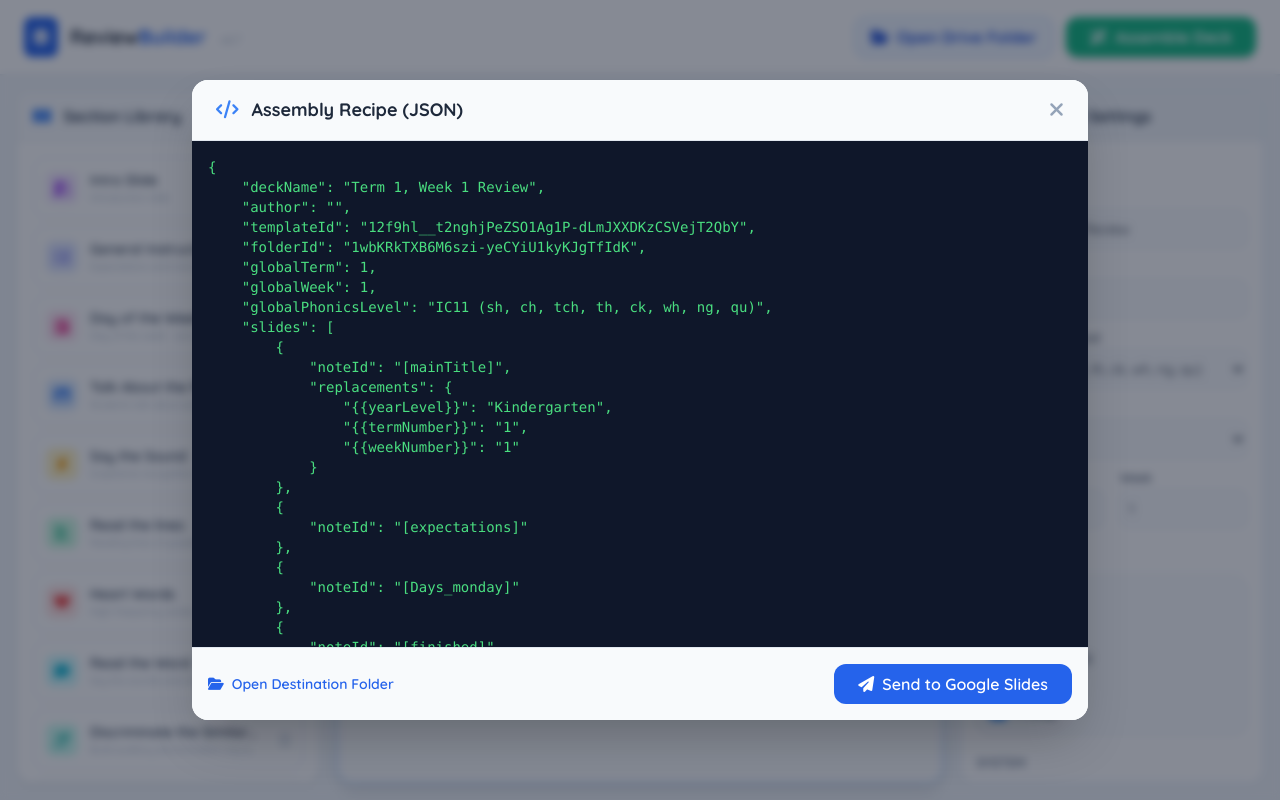
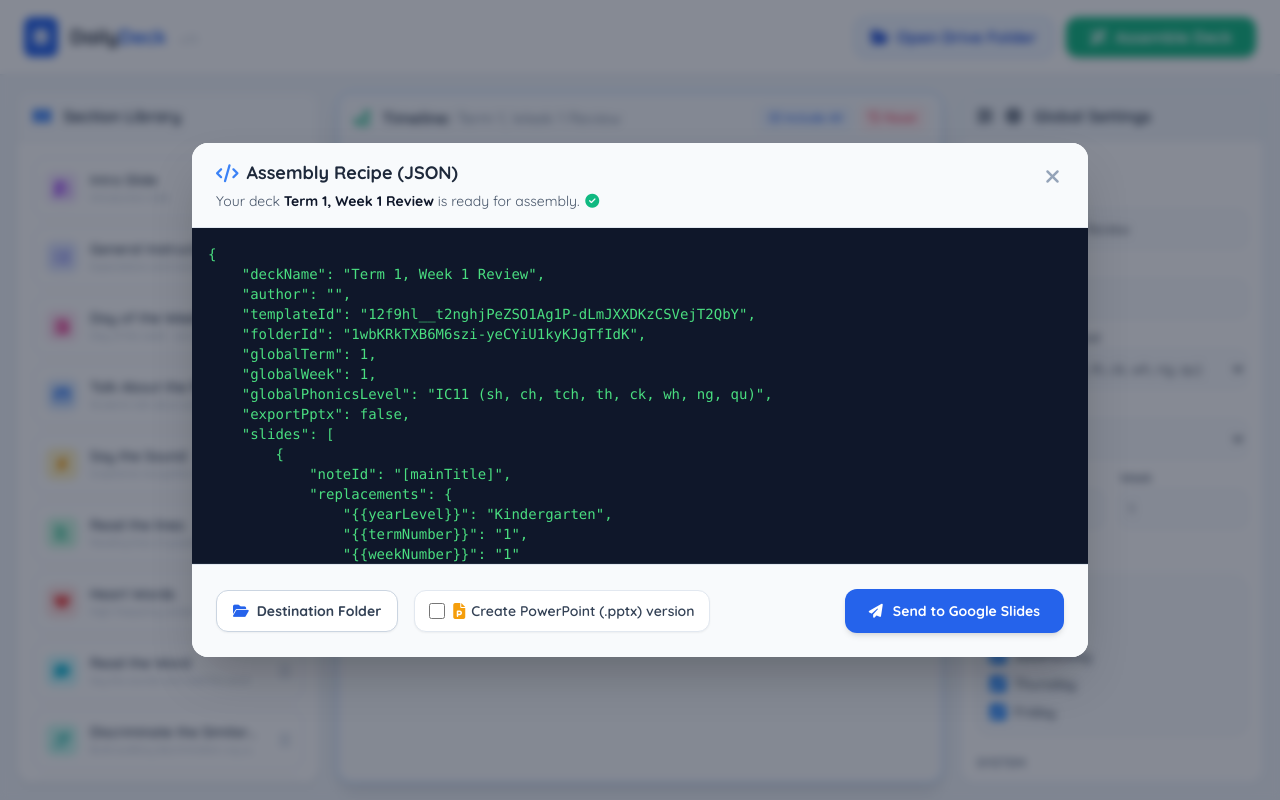
Before and after one commit to anlezark/DailyDecker, a website: page index.html in a window 1280 px wide. Both pictures are taken after a click on the button "Assemble Deck". Drawn offline with nearby package versions, Linux system fonts and the light colour scheme; a web font is replaced by a local one.

Commit message:
feat: rebrand to Daily Deck and implement backend API
Rename project from Daily Review Builder to Daily Deck and introduce a Google Apps Script backend to support automated slide deck generation from templates.

```diff
--- a/index.html
+++ b/index.html
@@ -3,7 +3,7 @@
 <head>
     <meta charset="UTF-8">
     <meta name="viewport" content="width=device-width, initial-scale=1.0">
-    <title>Daily Review Builder - v6.7</title>
+    <title>Daily Deck - v7.1</title>
     <script src="https://cdn.tailwindcss.com"></script>
     <script src="https://cdn.jsdelivr.net/npm/sortablejs@latest/Sortable.min.js"></script>
     <link href="https://fonts.googleapis.com/css2?family=Quicksand:wght@400;500;600;700&display=swap" rel="stylesheet">
@@ -31,7 +31,7 @@
     <header class="bg-white border-b border-slate-200 px-6 py-4 flex justify-between items-center shrink-0 z-10 relative shadow-sm">
         <div class="flex items-center gap-3">
             <div class="bg-blue-600 text-white p-2 rounded-lg"><i class="fa-solid fa-layer-group"></i></div>
-            <h1 class="text-xl font-bold text-slate-800">Review<span class="text-blue-600">Builder</span> <span class="text-xs text-slate-400 font-normal ml-2">v6.7</span></h1>
+            <h1 class="text-xl font-bold text-slate-800">Daily<span class="text-blue-600">Deck</span> <span class="text-xs text-slate-400 font-normal ml-2">v7.1</span></h1>
         </div>
         <div class="flex items-center gap-3">
             <button id="btn-open-folder-header" class="bg-blue-50 hover:bg-blue-100 text-blue-700 px-4 py-2 rounded-xl font-bold transition-colors shadow-sm flex items-center gap-2 border border-blue-200">
@@ -84,22 +84,40 @@
         </div>
     </main>
 
-    <div id="json-modal" class="fixed inset-0 bg-slate-900/50 backdrop-blur-sm hidden z-50 flex items-center justify-center p-8 opacity-0 transition-opacity">
-        <div class="bg-white rounded-2xl shadow-2xl w-full max-w-4xl h-full max-h-[80vh] flex flex-col overflow-hidden transform scale-95 transition-transform" id="json-modal-content">
-            <div class="px-6 py-4 border-b border-slate-200 flex justify-between items-center bg-slate-50">
-                <h2 class="font-bold text-lg text-slate-800"><i class="fa-solid fa-code text-blue-500 mr-2"></i> Assembly Recipe (JSON)</h2>
-                <button id="btn-close-modal" class="text-slate-400 hover:text-slate-600"><i class="fa-solid fa-xmark text-xl"></i></button>
+    <div id="json-modal" class="fixed inset-0 bg-slate-900/50 backdrop-blur-sm hidden z-50 flex items-center justify-center p-6 opacity-0 transition-opacity">
+        <div class="bg-white rounded-2xl shadow-2xl w-full max-w-4xl max-h-[85vh] flex flex-col overflow-hidden transform scale-95 transition-transform" id="json-modal-content">
+            <div class="px-6 py-4 border-b border-slate-200 flex justify-between items-start bg-slate-50 shrink-0">
+                <div>
+                    <h2 class="font-bold text-lg text-slate-800 flex items-center gap-2">
+                        <i class="fa-solid fa-code text-blue-500"></i> Assembly Recipe (JSON)
+                    </h2>
+                    <p class="text-sm text-slate-600 mt-1" id="modal-deck-subtitle">
+                        Your deck <strong class="font-bold text-slate-900" id="modal-deck-name">Term 1, Week 1 Review</strong> is ready for assembly. <i class="fa-solid fa-circle-check text-emerald-500 ml-0.5"></i>
+                    </p>
+                </div>
+                <button id="btn-close-modal" class="text-slate-400 hover:text-slate-600 p-1 transition-colors"><i class="fa-solid fa-xmark text-xl"></i></button>
             </div>
-            <div class="flex-1 p-4 bg-slate-900 overflow-y-auto">
-                <pre id="json-output" class="text-green-400 font-mono text-sm whitespace-pre-wrap break-words"></pre>
+            <div class="max-h-[42vh] p-4 bg-slate-900 overflow-y-auto border-b border-slate-800">
+                <pre id="json-output" class="text-green-400 font-mono text-xs sm:text-sm whitespace-pre-wrap break-words leading-relaxed"></pre>
             </div>
-            <div class="p-4 border-t border-slate-200 bg-slate-50 flex justify-between items-center">
-                <button id="btn-open-folder-modal" class="text-blue-600 hover:text-blue-800 font-semibold text-sm flex items-center gap-2 transition-colors">
-                    <i class="fa-solid fa-folder-open"></i> Open Destination Folder
-                </button>
-                <div class="flex items-center gap-4">
+            <div class="p-6 bg-slate-50 flex flex-col sm:flex-row justify-between items-center gap-4 shrink-0 border-t border-slate-200">
+                <div class="flex items-center gap-4 w-full sm:w-auto">
+                    <button id="btn-open-folder-modal" class="text-slate-700 hover:text-blue-700 bg-white hover:bg-blue-50 border border-slate-300 hover:border-blue-300 px-4 py-2.5 rounded-xl font-bold text-sm flex items-center gap-2 transition-all shadow-sm shrink-0">
+                        <i class="fa-solid fa-folder-open text-blue-600"></i> Destination Folder
+                    </button>
+                    <label class="flex items-center gap-2 text-sm font-semibold text-slate-700 cursor-pointer bg-white px-3.5 py-2 rounded-xl border border-slate-200 hover:border-amber-400 transition-colors shadow-sm select-none shrink-0">
+                        <input type="checkbox" id="chk-export-pptx" class="w-4 h-4 text-amber-600 rounded border-slate-300 focus:ring-amber-500 cursor-pointer">
+                        <span class="flex items-center gap-1.5"><i class="fa-solid fa-file-powerpoint text-amber-500 text-base"></i> Create PowerPoint (.pptx) version</span>
+                    </label>
+                </div>
+                <div class="flex items-center gap-3 w-full sm:w-auto justify-end">
+                    <div id="pptx-download-container" class="hidden">
+                        <button id="btn-download-pptx" class="bg-amber-500 hover:bg-amber-600 text-white px-5 py-3 rounded-xl font-bold transition-all flex items-center gap-2 shadow-md hover:shadow-lg text-sm shrink-0">
+                            <i class="fa-solid fa-download"></i> Download PowerPoint
+                        </button>
+                    </div>
                     <span id="api-status" class="text-sm font-semibold text-slate-500 hidden">Sending...</span>
-                    <button id="btn-send-api" class="bg-blue-600 hover:bg-blue-700 text-white px-6 py-2 rounded-xl font-semibold transition-colors flex items-center gap-2">
+                    <button id="btn-send-api" class="bg-blue-600 hover:bg-blue-700 text-white px-6 py-3 rounded-xl font-bold transition-all flex items-center gap-2.5 shadow-md hover:shadow-lg text-sm shrink-0">
                         <i class="fa-solid fa-paper-plane"></i> Send to Google Slides
                     </button>
                 </div>
@@ -1308,7 +1326,59 @@
             return pyramid.join('\n');
         }
 
+        let createdDeckUrl = null;
+        let createdPptxUrl = null;
+
+        function resetModalState() {
+            createdDeckUrl = null;
+            createdPptxUrl = null;
+            const btn = document.getElementById('btn-send-api');
+            const status = document.getElementById('api-status');
+            const deckNameEl = document.getElementById('modal-deck-name');
+            const pptxContainer = document.getElementById('pptx-download-container');
+
+            if (deckNameEl) {
+                deckNameEl.textContent = globalSettings.deckName || "Daily Review";
+            }
+
+            if (status) {
+                status.textContent = "";
+                status.className = "text-sm font-semibold text-slate-500 hidden";
+            }
+
+            if (pptxContainer) {
+                pptxContainer.classList.add('hidden');
+            }
+
+            if (btn) {
+                btn.disabled = false;
+                btn.className = "bg-blue-600 hover:bg-blue-700 text-white px-6 py-3 rounded-xl font-bold transition-all flex items-center gap-2.5 shadow-md hover:shadow-lg text-sm shrink-0";
+                btn.innerHTML = `<i class="fa-solid fa-paper-plane"></i> Send to Google Slides`;
+            }
+        }
+
+        document.getElementById('chk-export-pptx')?.addEventListener('change', (e) => {
+            if (currentRecipe) {
+                currentRecipe.exportPptx = e.target.checked;
+                const output = document.getElementById('json-output');
+                if (output) {
+                    output.textContent = JSON.stringify(currentRecipe, null, 4);
+                }
+            }
+        });
+
+        document.getElementById('btn-download-pptx')?.addEventListener('click', () => {
+            if (createdPptxUrl) {
+                window.open(createdPptxUrl, '_blank');
+            }
+        });
+
         document.getElementById('btn-assemble').addEventListener('click', () => {
+            resetModalState();
+
+            const chkPptx = document.getElementById('chk-export-pptx');
+            const exportPptx = chkPptx ? chkPptx.checked : false;
+
             const recipe = {
                 deckName: globalSettings.deckName,
                 author: globalSettings.preparedBy || "",
@@ -1317,6 +1387,7 @@
                 globalTerm: globalSettings.term,
                 globalWeek: globalSettings.week,
                 globalPhonicsLevel: globalSettings.phonicsLevel,
+                exportPptx: exportPptx,
                 slides: []
             };
 
@@ -1607,13 +1678,18 @@
         document.getElementById('btn-open-folder-modal').addEventListener('click', openDriveFolder);
 
         document.getElementById('btn-send-api').addEventListener('click', async () => {
+            if (createdDeckUrl) {
+                window.open(createdDeckUrl, '_blank');
+                return;
+            }
+
             if (!currentRecipe) return;
 
             const btn = document.getElementById('btn-send-api');
             const status = document.getElementById('api-status');
 
             btn.disabled = true;
-            btn.classList.add('opacity-50', 'cursor-not-allowed');
+            btn.className = "bg-blue-600 text-white px-7 py-3 rounded-xl font-bold transition-all flex items-center gap-2.5 shadow-md text-sm shrink-0 opacity-50 cursor-not-allowed";
             status.classList.remove('hidden');
             status.textContent = "Building presentation... (this may take 10-20 seconds)";
             status.className = "text-sm font-semibold text-blue-600 animate-pulse";
@@ -1630,12 +1706,20 @@
                 const result = await response.json();
 
                 if (result.status === "success") {
+                    createdDeckUrl = result.url;
                     status.textContent = "Success!";
                     status.className = "text-sm font-bold text-emerald-500";
                     btn.innerHTML = `<i class="fa-solid fa-arrow-up-right-from-square"></i> Open Google Slides`;
-                    btn.onclick = () => window.open(result.url, '_blank');
-                    btn.classList.remove('opacity-50', 'cursor-not-allowed');
+                    btn.className = "bg-emerald-600 hover:bg-emerald-700 text-white px-6 py-3 rounded-xl font-bold transition-all flex items-center gap-2.5 shadow-md hover:shadow-lg text-sm shrink-0";
                     btn.disabled = false;
+
+                    if (result.pptxUrl) {
+                        createdPptxUrl = result.pptxUrl;
+                        const pptxContainer = document.getElementById('pptx-download-container');
+                        if (pptxContainer) {
+                            pptxContainer.classList.remove('hidden');
+                        }
+                    }
                 } else {
                     throw new Error(result.message || "Unknown error occurred.");
                 }
@@ -1644,7 +1728,7 @@
                 status.textContent = "Error: Check console for details.";
                 status.className = "text-sm font-bold text-rose-500";
                 btn.disabled = false;
-                btn.classList.remove('opacity-50', 'cursor-not-allowed');
+                btn.className = "bg-blue-600 hover:bg-blue-700 text-white px-7 py-3 rounded-xl font-bold transition-all flex items-center gap-2.5 shadow-md text-sm shrink-0";
             }
         });
 
--- a/metadata.json
+++ b/metadata.json
@@ -1,5 +1,5 @@
 {
-  "name": "Daily Review Builder",
+  "name": "Daily Deck",
   "description": "A Daily Review slideshow builder for primary classroom phonics and reading lessons",
   "requestFramePermissions": [],
   "majorCapabilities": [
```
Also changed, not shown: 1 other file.
